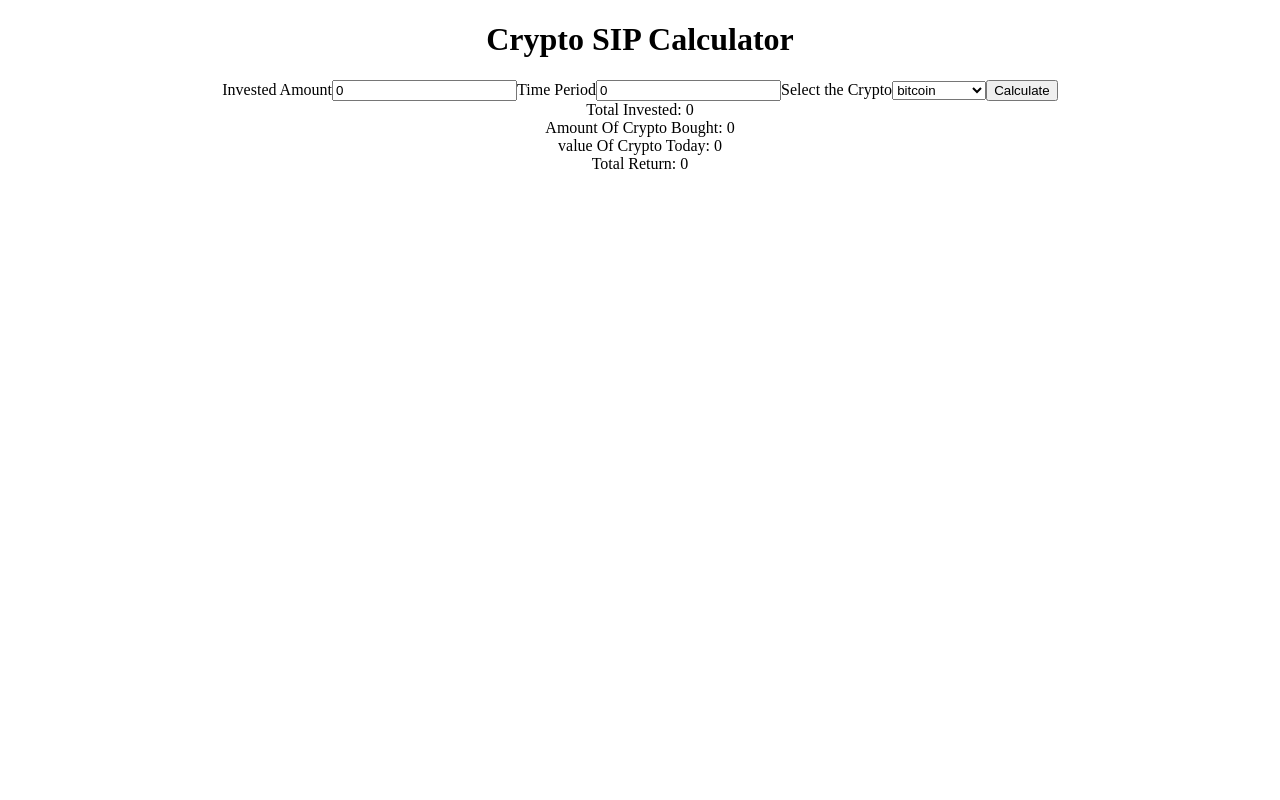
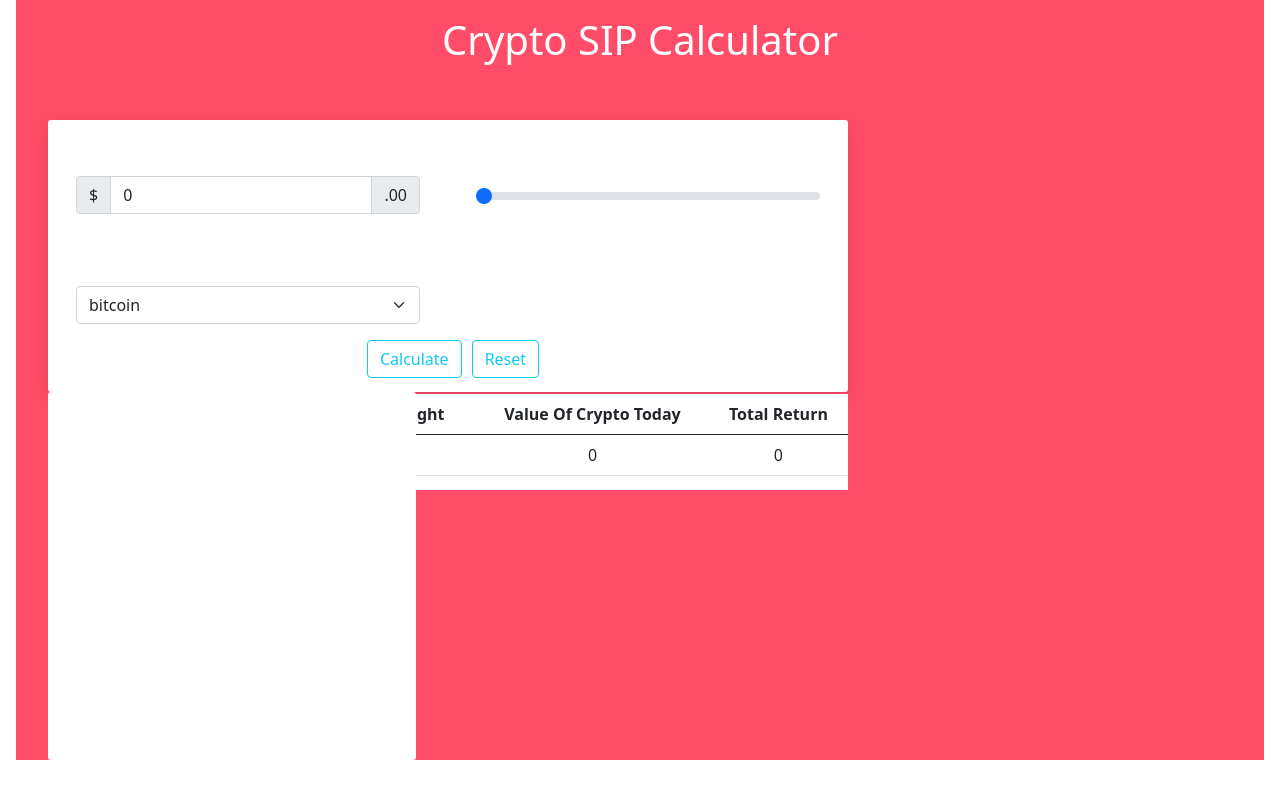
Before and after one commit to poojithaaprakash/SIPCalculator, a React (Create React App) app: page / in a window 1280 px wide. Shown: the top 800 px of the page. Built offline with nearby package versions, Linux system fonts and the light colour scheme.

Commit message:
css commit

```diff
--- a/src/SIPCalculator.js
+++ b/src/SIPCalculator.js
@@ -1,14 +1,15 @@
 import axios from 'axios';
 import React, { useState } from 'react';
 import "./index.css";
+import SliderComponent from './SliderComponent';
 
 function SipCalculator() {
 	const [amount, setAmount] = useState(0);
-	// const [totallyInvestedAmount, settotallyInvestedAmount] = useState('');
+	const [newtotallyInvestedAmount, setTotallyInvestedAmount] = useState(0);
 	const [numberOfMonths, setnumberOfMonths] = useState(0);
 	const [selectedCrypto, setSelectedCrypto] = useState('bitcoin');
-	const [amountOfCryptoBought, setamountOfCryptoBought] = useState(0);
-	const [valueOfCryptoToday, setvalueOfCryptoToday] = useState(0);
+	const [newAmountOfCryptoBought, setNewAmountOfCryptoBought] = useState(0);
+	const [newValueOfCryptoToday, setNewValueOfCryptoToday] = useState(0);
 	const [result, setResult] = useState(0);
 
 	const handleAmountChange = (event) => {
@@ -40,6 +41,7 @@
 				const newnumberOfMonths = Math.round(newnumberOfDays / 30);
 
 				const totallyInvestedAmount = amount * newnumberOfMonths;
+				setTotallyInvestedAmount(totallyInvestedAmount)
 
 				// Calculating the avgPrice by taking every 30th price point
 				let avgPrice = 0;
@@ -51,47 +53,144 @@
 				avgPrice /= numberOfMonths;
 				console.log({ avgPrice });
 
-				setamountOfCryptoBought(totallyInvestedAmount / avgPrice);
-				setvalueOfCryptoToday(amountOfCryptoBought * price[newnumberOfDays - 1][1]);
-				setResult(
-					((valueOfCryptoToday - totallyInvestedAmount) / totallyInvestedAmount) * 100
-				);
+				const amountOfCryptoBought=(totallyInvestedAmount / avgPrice);
+				const valueOfCryptoToday=(amountOfCryptoBought * price[newnumberOfDays - 1][1]);
+
+				setNewAmountOfCryptoBought(amountOfCryptoBought)
+				setNewValueOfCryptoToday(valueOfCryptoToday)
+
+				const totalReturns = ((valueOfCryptoToday - totallyInvestedAmount) / totallyInvestedAmount) * 100;
+
+				setResult(totalReturns)
+
 			});
 	};
 
 	return (
 		<div>
+		<section className='colored-section'>
+			<div className='header'>
 			<h1 className='heading'>Crypto SIP Calculator</h1>
+			</div>
+{/* --------------------------------end of header--------------------------------------- */}
+			<div className='container1'>
+{/* --------------------------------Start of Left-Card-------------------------------------- */}
+				<div className="left-card" >
+					<div className="left-card-body">
 
-			<label>
-				Invested Amount
-				<input type='number' value={amount} onChange={handleAmountChange} />
-			</label>
+					<div className="container overflow-hidden">
+						<div className="row gy-5">
 
-			{/* <input type="text" value={frequency} onChange={handleFrequencyChange} /> */}
+{/* --------------------------------Start of Invested-Amount-Display--------------------------------------- */}
+							<div className="col-6">
+								<div className="p-3 ">
+								<label>Invested Amount</label>
+								<div class="input-group mb-3">
+									<span class="input-group-text">$</span>
+									<input type="text" class="form-control" aria-label="Amount (to the nearest dollar)" value={amount} onChange={handleAmountChange}/>
+									<span class="input-group-text">.00</span>
+								</div>
+								</div>
+							</div>
+{/* --------------------------------end of Invested-Amount-Display--------------------------------------- */}
 
-			<label>
-				Time Period
-				<input type='number' value={numberOfMonths} onChange={handlenumberOfMonthsChange} />
-			</label>
+{/* --------------------------------Start of Time-Period--------------------------------------- */}
+							<div className="col-6">
+								<div className="p-3 ">
+									<label for="customRange3" class="form-label">Time Period: <span>{numberOfMonths}</span></label>
+									<input type="range" class="form-range" min="0" max="60" step="1" id="customRange3" value={numberOfMonths} onChange={handlenumberOfMonthsChange}/>
+								</div>
+							</div>
+{/* --------------------------------End of Time-Period--------------------------------------- */}
 
-			<label>
-				Select the Crypto
-				<select value={selectedCrypto} onChange={handleCryptoChange}>
+{/* --------------------------------Start of Select-Crypto--------------------------------------- */}
+							<div className="col-6">
+								<div className="p-3 ">
+									<div className='selectCrypto'>
+										<label>Select the Crypto</label>
+										<select value={selectedCrypto} onChange={handleCryptoChange} className="form-select" aria-label="Default select example">
 											<option value='bitcoin'>bitcoin</option>
 											<option value='ethereum'>ethereum</option>
 											<option value='tether'>litecoin</option>
 											<option value='binancecoin'>binancecoin</option>
 											<option value='ripple'>ripple</option>
 										</select>
-			</label>
+									</div>
+								</div>
+							</div>
+{/* --------------------------------End of Select-Crypto-------------------------------------- */}
+						</div>
+					</div>
+					<button type="button" className="btn btn-outline-info" onClick={calculateSip}>Calculate</button>
+					<button type="button" className="btn btn-outline-info" onClick={calculateSip}>Reset</button>
 
-			<button onClick={calculateSip}>Calculate</button>
+{/* --------------------------------Start of Bottom-Card-------------------------------------- */}
+						<div className='card-bottom'>
+							<div className='card-bottom'>
+							<table class="table">
+								<thead>
+									<tr>
+									<th scope="col">Total Invested</th>
+									<th scope="col">Amount Of Crypto Bought</th>
+									<th scope="col">Value Of Crypto Today</th>
+									<th scope="col">Total Return</th>
+									</tr>
+								</thead>
+								<tbody>
+									<tr>
+									<td>{newtotallyInvestedAmount}</td>
+									<td>{newAmountOfCryptoBought}</td>
+									<td>{newValueOfCryptoToday}</td>
+									<td>{result}</td>
+									</tr>
+								</tbody>
+							</table>
+							</div>
+						</div>
+{/* --------------------------------End of Bottom-Card-------------------------------------- */}
+					</div>          {/* ---------Left-Card-Body------ */}
+				</div>              {/* ---------Left-Card------ */}
+{/* --------------------------------End of Left-Card-------------------------------------- */}
 
-			<div>Total Invested: {amount}</div>
-			<div>Amount Of Crypto Bought: {amountOfCryptoBought}</div>
-			<div>value Of Crypto Today: {valueOfCryptoToday}</div>
+
+{/* --------------------------------start of Right-Card-------------------------------------- */}
+
+				<div className="right-card">
+					<div className="right-card-body">
+					<div>Total Invested: {newtotallyInvestedAmount}</div>
+						<div>Amount Of Crypto Bought: {newAmountOfCryptoBought}</div>
+						<div>value Of Crypto Today: {newValueOfCryptoToday}</div>
 						<div>Total Return: {result}</div>
+					</div>
+				</div>
+			</div>
+{/* --------------------------------End of Right-Card-------------------------------------- */}
+{/* --------------------------------End of container1-------------------------------------- */}
+		</section>
+
+{/* --------------------------------Start of container2-------------------------------------- */}
+
+<section class="white-section">
+			<div className='container2'>
+				<h3>What is meant by SIP?</h3>
+				<p>A Systematic Investment Plan (SIP), more popularly known as SIP, is a facility offered by mutual funds to the investors to invest in a disciplined manner. SIP facility allows an investor to invest a fixed amount of money at pre-defined intervals in the selected mutual fund scheme. The fixed amount of money can be as low as Rs. 500, while the pre-defined SIP intervals can be on a weekly/monthly/quarterly/semi-annually or annual basis. By taking the SIP route to investments, the investor invests in a time-bound manner without worrying about the market dynamics and stands to benefit in the long-term due to average costing and power of compounding.
+
+Mutual funds and other investment companies offer investors a variety of investment options including systematic investment plans. SIPs give investors a chance to invest small sums of money over a longer period of time rather than having to make large lump sums all at once. Most SIPs require payments into the plans on a consistent basis—whether that's weekly, monthly, or quarterly.</p>
+
+				<h3>How does SIP Calculator work?</h3>
+				<p>
+				A SIP calculator is a simple tool that allows individuals to get an idea of the returns on their mutual fund investments made through SIP.  SIP investments in mutual funds have become one of the most popular investment options for millennials lately.
+
+These mutual fund sip calculators are designed to give potential investors an estimate on their mutual fund investments. However, the actual returns offered by a mutual fund scheme varies depending on various factors. The SIP calculator does not provide clarification for the exit load and expense ratio (if any). This calculator will calculate the wealth gain and expected returns for your monthly SIP investment. Indeed, you get a rough estimate on the maturity amount for any of your monthly SIP, based on a projected annual return rate.
+
+				</p>
+			</div>
+</section>
+
+{/*
+			<div className='footer'>
+				copyrights poojitha
+			</div> */}
 		</div>
 	);
 }
--- /dev/null
+++ b/src/SliderComponent.js
@@ -0,0 +1,56 @@
+import React from "react";
+// import styled from "styled-components";
+
+function SliderComponent({ value, handleChange, min, max, step }) {
+  return (
+    // <Container>
+    //   <Slider/>
+    <input type="range"
+    defaultValue={value}
+    onChange={handleChange}
+    min={min}
+    max={max}
+    step={step}/>
+
+
+    // </Container>
+  );
+}
+
+export default SliderComponent;
+
+// const Container = styled.div`
+//   display: grid;
+//   place-items: center;
+//   margin-left: 10px;
+// `;
+
+// const Slider = styled.input`
+//   -webkit-appearance: none;
+//   width: 100%;
+//   height: 4px;
+//   border-radius: 4px;
+//   background-color: #e1e5e9;
+//   outline: none;
+//   opacity: 1;
+//   --webkit-transition: 0.2s;
+//   transition: opacity 0.2s;
+//   ::-webkit-slider-thumb {
+//     -webkit-appearance: none;
+//     appearance: none;
+//     width: 16px;
+//     height: 16px;
+//     border-radius: 50%;
+//     background: #3a7bec;
+//     cursor: pointer;
+//     border: none;
+//   }
+//   ::-moz-range-thumb {
+//     width: 16px;
+//     height: 16px;
+//     border-radius: 50%;
+//     background: #3a7bec;
+//     cursor: pointer;
+//     border: none;
+//   }
+// `;
--- a/src/index.css
+++ b/src/index.css
@@ -11,3 +11,140 @@
   font-family: source-code-pro, Menlo, Monaco, Consolas, 'Courier New',
     monospace;
 } */
+
+* {
+  padding: 0;
+  margin: 0;
+  box-sizing: border-box;
+}
+html {
+  font-family: "Montserrat", sans-serif;
+}
+body {
+  /* background: #eee; */
+  /* background-image: url("https://www.transparenttextures.com/patterns/cubes.png"); */
+  padding: 0 16px;
+}
+
+.header {
+    /* background-color: #f5ba13; */
+    /* margin: auto -16px; */
+    padding: 16px 32px;
+    /* box-shadow: 0 0 10px 0 rgba(0, 0, 0, 0.3); */
+
+  }
+
+/* .right-side {
+  border: solid 2px blue;
+  margin-left: 100px;
+  min-height: 300px;
+  }
+
+.left-side {
+  background-color: #0FF;
+  width: 80px;
+  position: absolute;
+  margin-right: 100px;
+  top: 110px;
+  min-height: 300px;
+  } */
+
+  .colored-section {
+    background-color: #ff4c68;
+    color: #fff;
+  }
+
+  .white-section {
+    background-color: #fff;
+  }
+
+
+  /* .container-fluid{
+    padding: 7% 15%;
+  } */
+
+
+  .container1{
+  display: flex;
+  flex-wrap: wrap;
+  justify-content: space-between;
+  margin: 2rem ;
+  max-width: 90%;
+  /* padding: 2rem; */
+  }
+
+  .container2{
+    margin-top: 3rem;
+  }
+
+  .left-card{
+  display: flex;
+  flex-wrap: wrap;
+  justify-content: space-between;
+  /* margin: 2rem; */
+  max-width: 90%;
+  }
+
+  .left-card-body{
+  text-align: center;
+  max-width: 50rem;
+  padding-top: 1rem;
+  height: 17rem;
+  border-radius: 3px;
+  box-shadow: 0 2px 0 rgba(0, 0, 0, 0.05), 0 5px 20px rgba(0, 0, 0, 0.1);
+  background-color: #fff;
+  transition: all 100ms ease-in-out;
+  }
+
+  .container overflow-hidden{
+  background-color: white;
+  }
+
+  .card-bottom{
+    margin-top: 1rem;
+    text-align: center;
+    width: 50rem;
+    height: 6rem;
+    /* box-shadow: 0 2px 0 rgba(0, 0, 0, 0.05), 0 5px 20px rgba(0, 0, 0, 0.1); */
+    background-color: #fff;
+
+  }
+
+  button{
+  border: 10px;
+  margin-left: 10px;
+  padding: 10px 15px;
+
+  }
+
+ .selectCrypto{
+  margin-top: -3rem;
+ }
+
+
+  .right-card{
+  display: flex;
+  flex-wrap: wrap;
+  justify-content: space-between;
+  max-width: 90%;
+  }
+
+  .right-card-body{
+    text-align: center;
+    height: 20rem;
+    height: 23rem;
+    width: 23rem;
+    padding: 2rem;
+    border-radius: 3px;
+    /* box-shadow: 0 2px 0 rgba(0, 0, 0, 0.05), 0 5px 20px rgba(0, 0, 0, 0.1); */
+    background-color: #fff;
+    transition: all 100ms ease-in-out;
+    }
+
+  .footer {
+    position: absolute;
+    text-align: center;
+    bottom: 0;
+    width: 100%;
+    height: 2.5rem;
+  }
```
Also changed, not shown: public/index.html (+7 -21 lines). Lines whose indentation alone changed are shown as unchanged.
